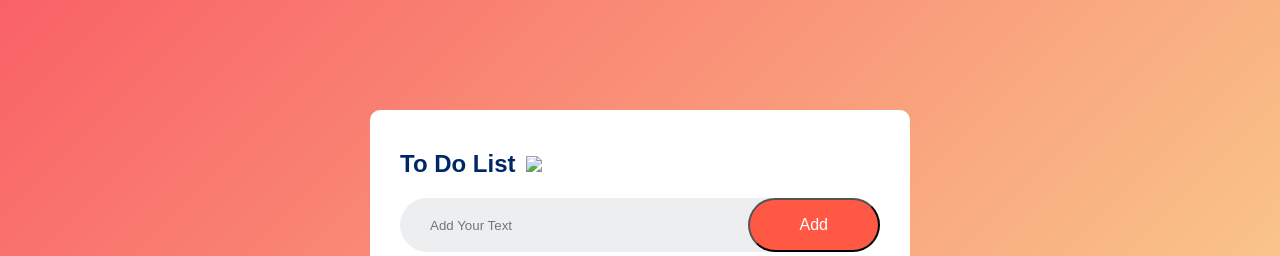
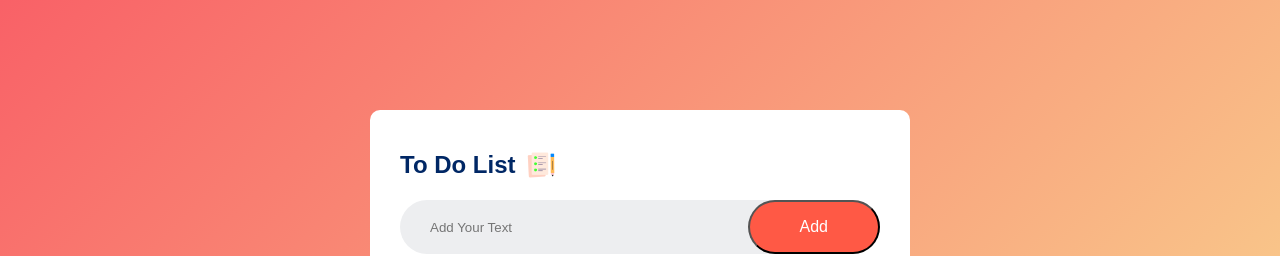
Before and after one commit to Atul681-pandey/To-Do-List, a plain HTML site: page index.html in a window 1280 px wide. Shown: the top 256 px of the page. Drawn offline with Linux system fonts and the light colour scheme.

Commit message:
Update index.html

```diff
--- a/index.html
+++ b/index.html
@@ -9,7 +9,7 @@
 <body>
     <div class="container">
         <div class="todo-app">
-            <h2>To Do List<img src="images/icon.png"></h2>
+            <h2>To Do List<img src="icon.png"></h2>
             <div class="row">
                 <input type="text" id="input-box" placeholder="Add Your Text">
                 <button onclick="AddTask()">Add</button>
```
